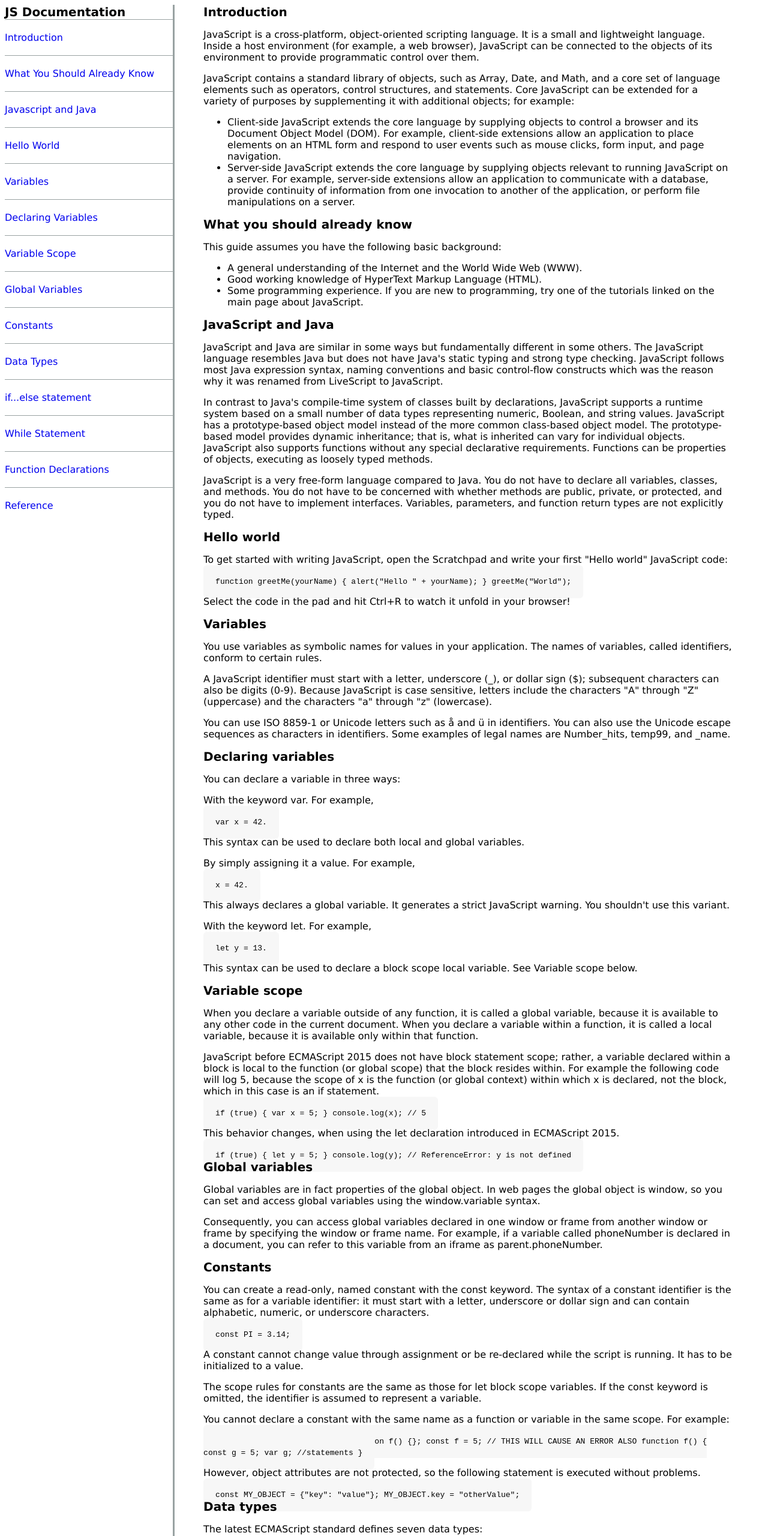
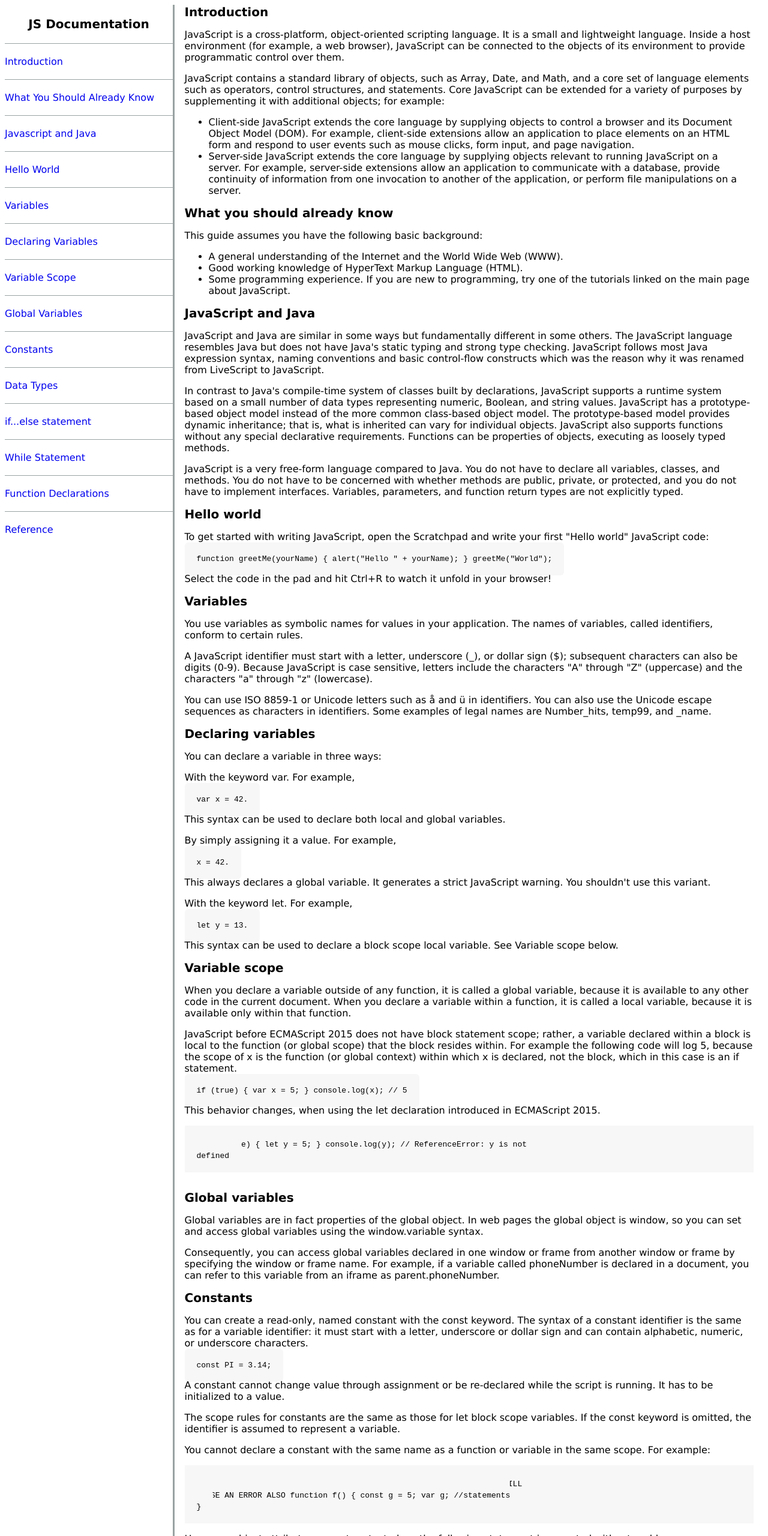
Before and after one commit to oyakhilomee/FCC-Technical-Documentation-Page, a plain HTML site: page index.html in a window 1280 px wide. Shown: the top 2560 px of the page at 60% size. Drawn offline with Linux system fonts and the light colour scheme.

Commit message:
working on the style and responsiveness

```diff
--- a/SCSS/main.scss
+++ b/SCSS/main.scss
@@ -1,5 +1,11 @@
 $color-one: rgb(247, 247, 247);
 $color-two: rgb(153, 162, 162);
+
+// *,
+// html {
+//   margin: 0;
+//   padding: 0;
+// }
 
 a {
   text-decoration: none;
@@ -14,25 +20,17 @@ body {
     "Lucida Sans Unicode", Geneva, Verdana, sans-serif;
 }
 
-#navbar {
+.parent-body {
   @media screen and (min-width: 768px) {
+    display: flex;
   }
 }
 
-header {
-  font-weight: bold;
-  font-size: 20px;
-}
-
-code {
-  background-color: $color-one;
-  padding: 20px 20px 20px 20px;
-  border-radius: 6px;
-}
-
-.parent-body {
+.js-documentation {
+  text-align: center;
+  margin-top: 20px;
   @media screen and (min-width: 768px) {
-    display: flex;
+    margin-bottom: 20px;
   }
 }
 
@@ -55,7 +53,38 @@ nav {
 
 main {
   width: 100%;
-  max-width: 70%;
+  max-width: 88%;
   margin: 0 auto;
+  @media screen and (min-width: 768px) {
+    width: 100%;
+    max-width: 75%;
+    margin: 0 auto;
+  }
   //   background-color: red;
 }
+
+code {
+  background-color: $color-one;
+  padding: 20px 20px 20px 20px;
+  border-radius: 6px;
+}
+
+.code {
+  background-color: $color-one;
+  //   margin-top: 30px;
+  padding: 20px 20px 20px 20px;
+}
+
+header {
+  font-weight: bold;
+  font-size: 20px;
+}
+
+#global-variables,
+#data-types,
+#while-statement {
+  margin-top: 30px;
+  @media screen and (min-width: 768px) {
+    margin-top: 30px;
+  }
+}
--- a/index.html
+++ b/index.html
@@ -9,9 +9,9 @@
   <body>
     <div class="parent-body">
       <nav id="navbar">
-        <header>JS Documentation</header>
-        <a href="introduction" class="nav-link">Introduction</a>
-        <a href="#what-you-should-already-know" class="nav-link"
+        <header class="js-documentation">JS Documentation</header>
+        <a href="#introduction" class="nav-link">Introduction</a>
+        <a href="#What-you-should-already-know" class="nav-link"
           >What You Should Already Know</a
         >
         <a href="#javascript-and-java" class="nav-link">Javascript and Java</a>
@@ -27,7 +27,7 @@
         <a href="#function-declarations" class="nav-link"
           >Function Declarations</a
         >
-        <a href="reference" class="nav-link">Reference</a>
+        <a href="#reference" class="nav-link">Reference</a>
       </nav>
       <main id="main-doc">
         <section class="main-section" id="Introduction">
@@ -194,10 +194,14 @@
             This behavior changes, when using the let declaration introduced in
             ECMAScript 2015.
           </p>
-          <code
-            >if (true) { let y = 5; } console.log(y); // ReferenceError: y is
-            not defined</code
-          >
+          <div class="code">
+            <code
+              >if (true) { let y = 5; } console.log(y); // ReferenceError: y is
+              not
+              <br />
+              defined</code
+            >
+          </div>
         </section>
         <section class="main-section" id="global-variables">
           <header>Global variables</header>
@@ -238,11 +242,15 @@
             You cannot declare a constant with the same name as a function or
             variable in the same scope. For example:
           </p>
-          <code
-            >// THIS WILL CAUSE AN ERROR function f() {}; const f = 5; // THIS
-            WILL CAUSE AN ERROR ALSO function f() { const g = 5; var g;
-            //statements }</code
-          >
+          <div class="code">
+            <code>
+              THIS WILL CAUSE AN ERROR function f() {}; const f = 5; // THIS
+              WILL <br />
+              CAUSE AN ERROR ALSO function f() { const g = 5; var g;
+              //statements <br />
+              }
+            </code>
+          </div>
           <p>
             However, object attributes are not protected, so the following
             statement is executed without problems.
@@ -380,7 +388,7 @@
             true, so the loop terminates.
           </p>
         </section>
-        <section class="main-section" id="functional-declarations">
+        <section class="main-section" id="function-declarations">
           <header>Function declarations</header>
           <!--Descriptive text of the topic of the section -->
           <p>
```
Also changed, not shown: SCSS/main.css, 1 other file.
